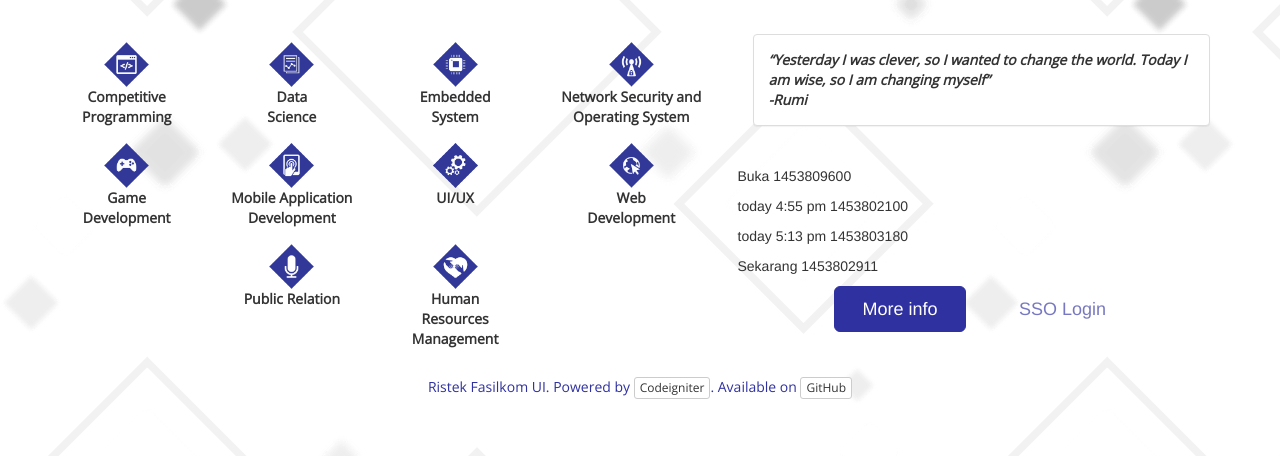
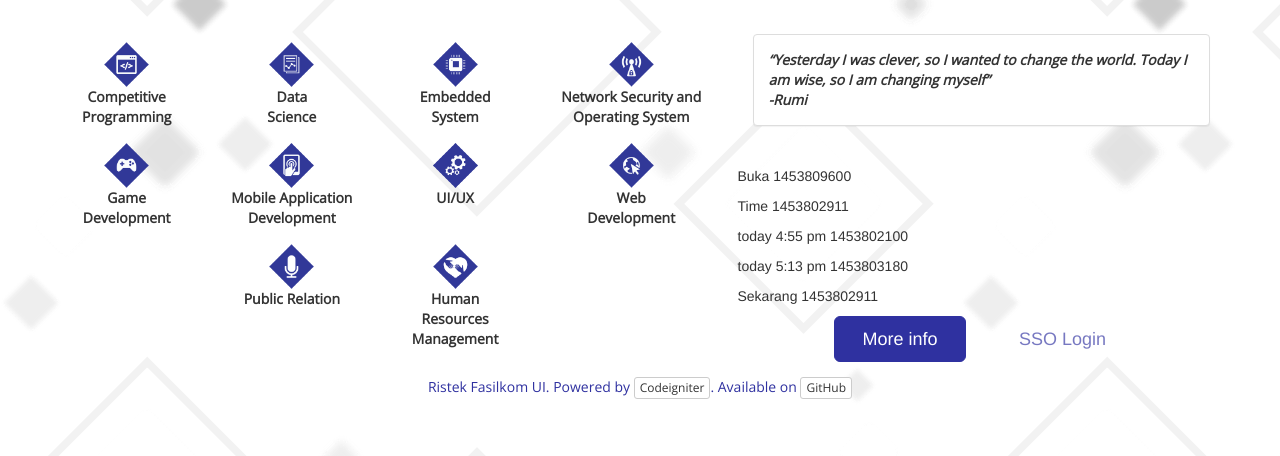
Before and after one commit to mgilangjanuar/join_ristek, a CodeIgniter app: page / in a window 1280 px wide. Shown: the part 253-709 px from the top of the page. Run offline with CodeIgniter, Linux system fonts and the light colour scheme; some web fonts are replaced.

Commit message:
secure date

```diff
--- a/application/views/home.php
+++ b/application/views/home.php
@@ -124,6 +124,7 @@
 								<p class="text-center">Registrasi dibuka pada 26 Januari 2016 pkl 19.00wib.</p>
 								<?php endif; ?>
 								<p> Buka <?= strtotime('26th January 2016 19:00:00') ?></p>
+								<p> Time <?= time() ?></p>
 								<p> today 4:55 pm <?= strtotime('2016-01-26 16:55:00.0') ?></p>
 								<p> today 5:13 pm <?= strtotime('2016-01-26 17:13:00.0') ?></p>
 								<p> Sekarang <?= strtotime('now') ?></p>
```
